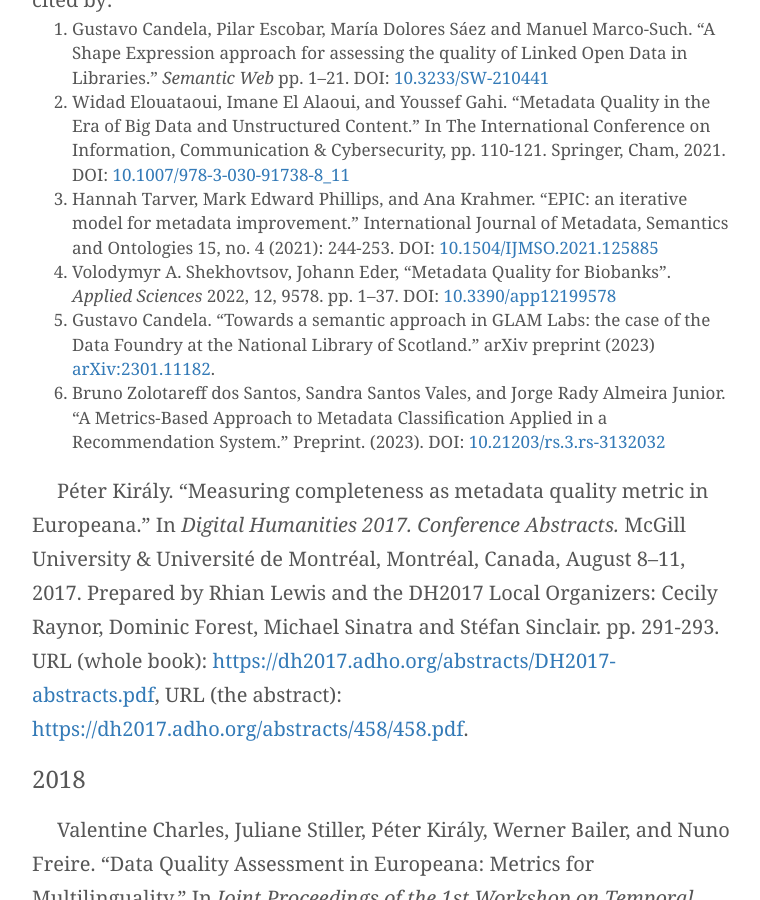
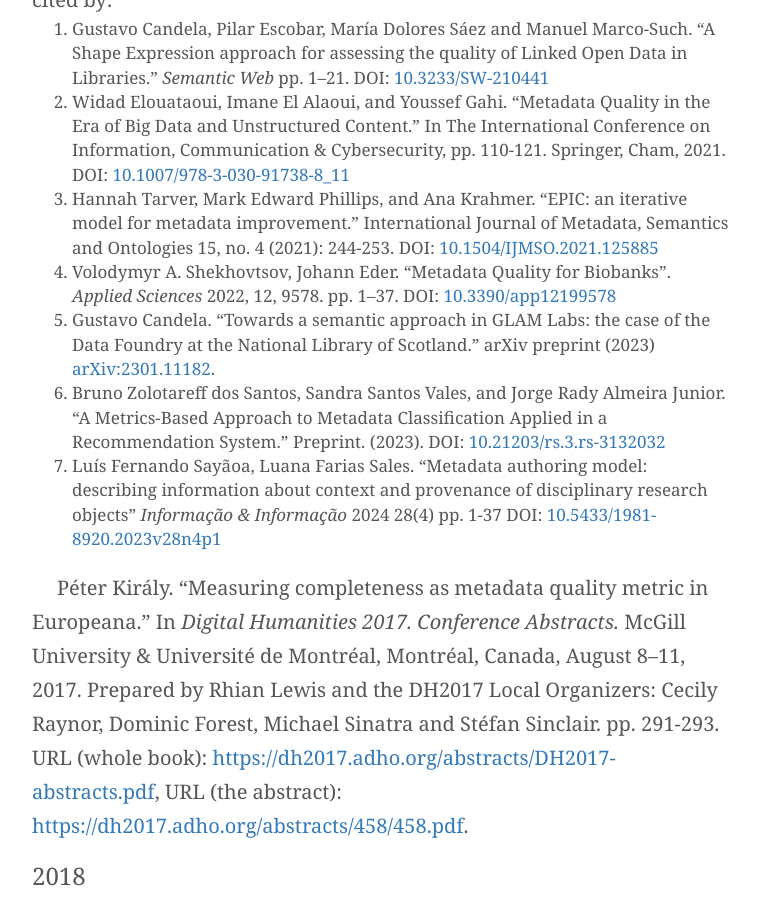
Before and after one commit to pkiraly/pkiraly.github.io, a Jekyll site: the page built from about.md, in a window 1280 px wide and 900 px high, scrolled down 5237 px. Shown: the whole window, without its empty margins (258-1018 px from the left). Built offline with Jekyll 4.4.1, drawn with Linux system fonts in a browser that asks for light colours; nearby versions of some CDN libraries; some web fonts are replaced; comment, search, counter and statistics services are not loaded.

Commit message:
Add Sayãoa and Sales, 2024

```diff
--- a/about.md
+++ b/about.md
@@ -93,9 +93,10 @@ cited by:<br/>
 1. Gustavo Candela, Pilar Escobar, María Dolores Sáez and Manuel Marco-Such. "A Shape Expression approach for assessing the quality of Linked Open Data in Libraries." _Semantic Web_ pp. 1--21. DOI: [10.3233/SW-210441](https://doi.org/10.3233/SW-210441)
 2. Widad Elouataoui, Imane El Alaoui, and Youssef Gahi. "Metadata Quality in the Era of Big Data and Unstructured Content." In The International Conference on Information, Communication & Cybersecurity, pp. 110-121. Springer, Cham, 2021. DOI: [10.1007/978-3-030-91738-8_11](https://doi.org/10.1007/978-3-030-91738-8_11)
 3. Hannah Tarver, Mark Edward Phillips, and Ana Krahmer. "EPIC: an iterative model for metadata improvement." International Journal of Metadata, Semantics and Ontologies 15, no. 4 (2021): 244-253. DOI: [10.1504/IJMSO.2021.125885](https://doi.org/10.1504/IJMSO.2021.125885)
-4. Volodymyr A. Shekhovtsov, Johann Eder, "Metadata Quality for Biobanks". _Applied Sciences_ 2022, 12, 9578. pp. 1--37. DOI: [10.3390/app12199578](https://doi.org/10.3390/app12199578)
+4. Volodymyr A. Shekhovtsov, Johann Eder. "Metadata Quality for Biobanks". _Applied Sciences_ 2022, 12, 9578. pp. 1--37. DOI: [10.3390/app12199578](https://doi.org/10.3390/app12199578)
 5. Gustavo Candela. "Towards a semantic approach in GLAM Labs: the case of the Data Foundry at the National Library of Scotland." arXiv preprint (2023) [arXiv:2301.11182](https://arxiv.org/abs/2301.11182).
 6. Bruno Zolotareff dos Santos, Sandra Santos Vales, and Jorge Rady Almeira Junior. "A Metrics-Based Approach to Metadata Classification Applied in a Recommendation System." Preprint. (2023). DOI: [10.21203/rs.3.rs-3132032](https://doi.org/10.21203/rs.3.rs-3132032/v1)
+7. Luís Fernando Sayãoa, Luana Farias Sales. "Metadata authoring model: describing information about context and provenance of disciplinary research objects" _Informação & Informação_ 2024 28(4) pp. 1-37 DOI: [10.5433/1981-8920.2023v28n4p1](https://doi.org/10.5433/1981-8920.2023v28n4p1)
 
 
 Péter Király. “Measuring completeness as metadata quality metric in Europeana.” In *Digital Humanities 2017. Conference Abstracts.* McGill University & Université de Montréal, Montréal, Canada, August 8–11, 2017. Prepared by Rhian Lewis and the DH2017 Local Organizers: Cecily Raynor, Dominic Forest, Michael Sinatra and Stéfan Sinclair. pp. 291-293. URL (whole book): [https://dh2017.adho.org/abstracts/DH2017-abstracts.pdf](https://dh2017.adho.org/abstracts/DH2017-abstracts.pdf), URL (the abstract): [https://dh2017.adho.org/abstracts/458/458.pdf](https://dh2017.adho.org/abstracts/458/458.pdf).
```
